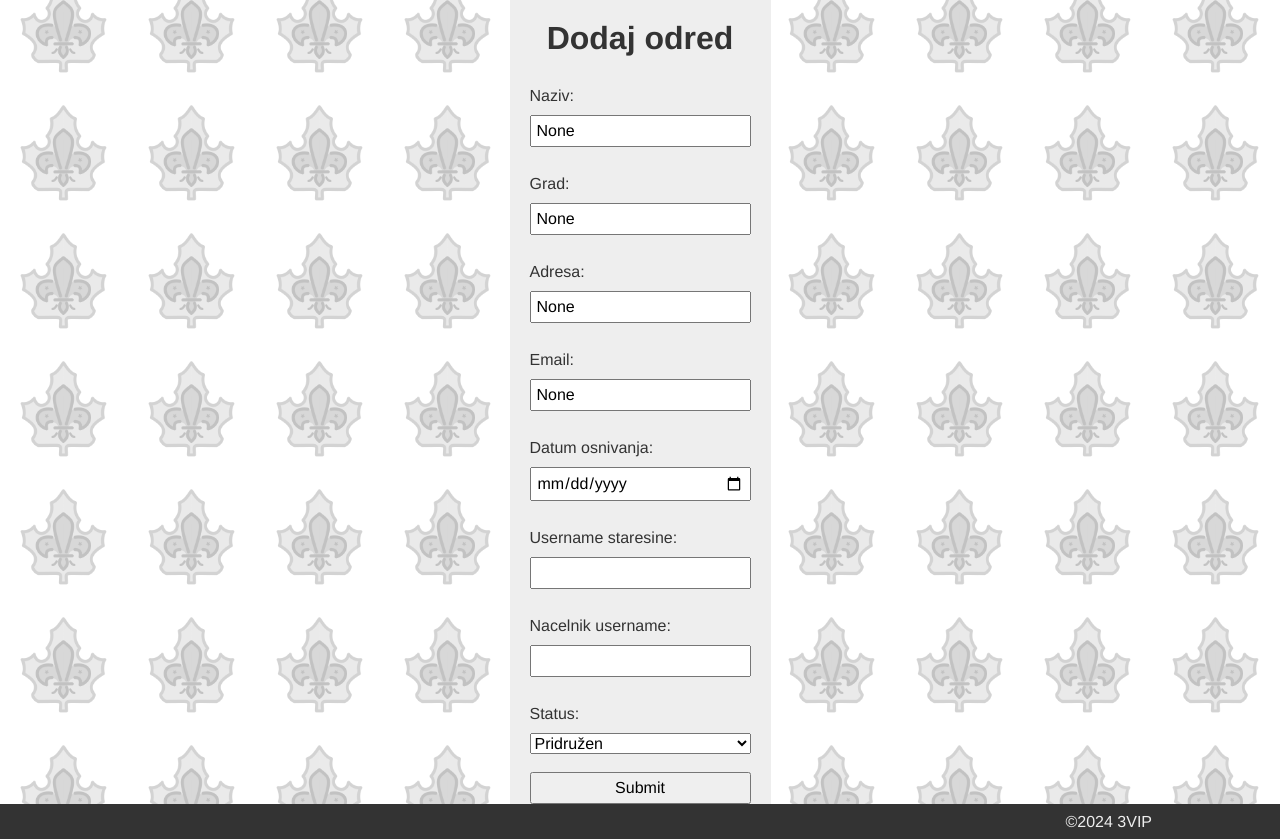
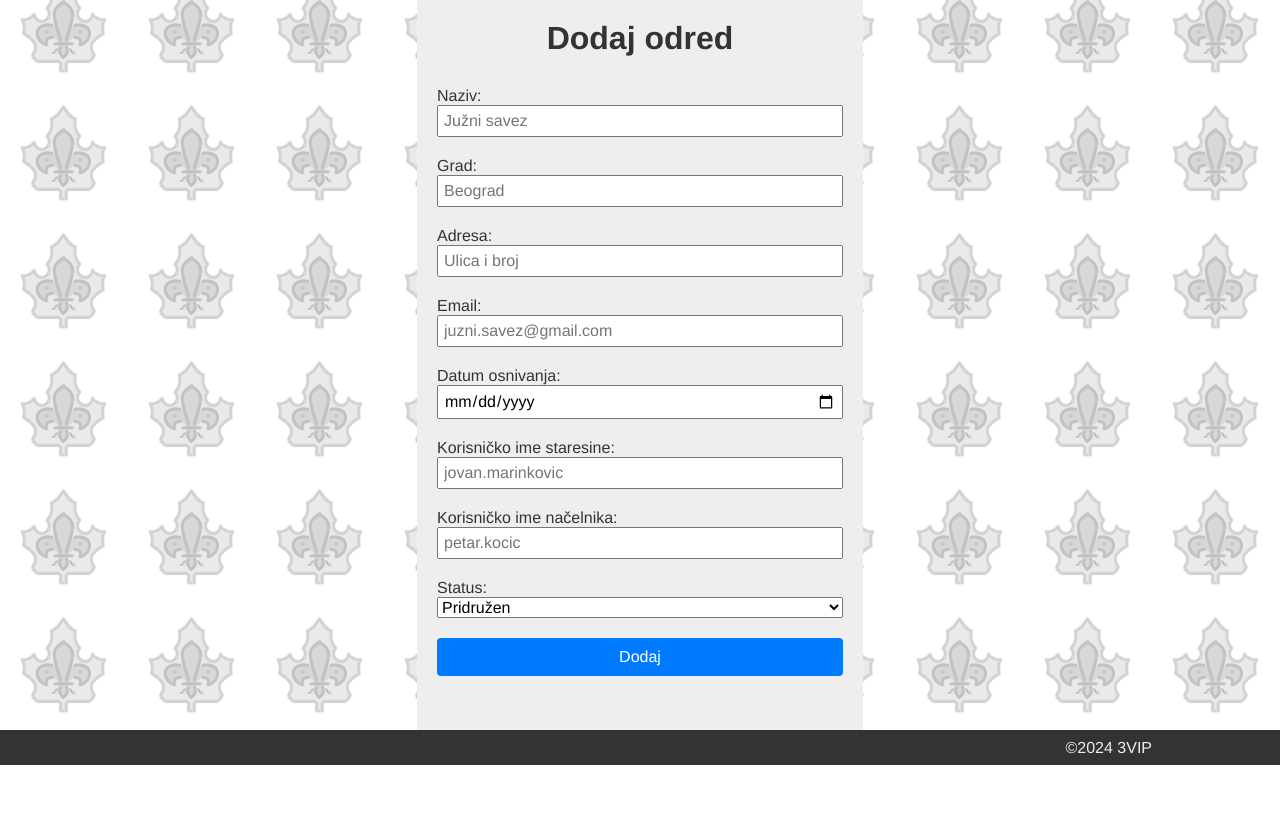
Before and after one commit to Kiconii13/eScoutID, a Flask app: page /addSavez in a window 1280 px wide. Shown: the part 35-874 px from the top of the page. After the commit the page ends 800 px from the top, so only its background shows below. Run offline with Flask 3, Linux system fonts and the light colour scheme; the visitor is signed in with stand-in values (Sample User, id 1); data comes from the database, SQL or seed files in the repository.

Commit message:
reworked addOdred

```diff
--- a/static/styles.css
+++ b/static/styles.css
@@ -44,6 +44,10 @@ nav, footer {
 
 footer {
   justify-content: end;
+}
+
+hr {
+  margin: 10px 0;
 }
 
 nav ul {
--- a/templates/addOdred.html
+++ b/templates/addOdred.html
@@ -1,26 +1,48 @@
 {% extends 'base.html' %}
+
+{% block title %}
+Dodaj
+{% endblock %}
+
 {% block content %}
-<h1>{{ h1 }}</h1>
 <form action="#" method="post">
-    <label for="name">Naziv: </label>
-    <input type="text" id="name" name="name" value = "{{odred.name}}"><br>
-    <label for="city">Grad: </label>
-    <input type="text" id="city" name="city" value = "{{odred.city}}"><br>
-    <label for="address">Adresa: </label>
-    <input type="text" id="address" name="address" placeholder="Ulica Broj" value = "{{odred.address}}"><br>
-    <label for="email">Email:</label>
-    <input type="email" id="email" name="email" placeholder="mail@mail.com" value = "{{odred.email}}"><br>
-    <label for="founded_at">Datum osnivanja: </label>
-    <input type="date" id="founded_at" name="founded_at" value = "{{odred.founded_at}}"><br>
-    <label for="staresina_username">Username staresine: </label>
-    <input type="text" id="staresina_username" name="staresina_username" value = "{{odred.staresina.username}}"><br>
-    <label for="nacelnik_username">Nacelnik username: </label>
-    <input type="text" id="nacelnik_username" name="nacelnik_username" value = "{{odred.nacelnik.username}}" ><br>
-    <label for="status">Status: </label>
-    <select id="status" name="status">
-        <option value="pridružen">Pridružen</option>
-        <option value="punopravan">Punopravan</option>
-    </select>
-    <br><input type="submit" value="Submit">
+    <h1>{{ h1 }}</h1>
+    <label>
+        Naziv:
+        <input type="text" name="name" placeholder="Južni savez" required oninvalid="this.setCustomValidity('Unesite naziv saveza')" oninput="this.setCustomValidity('')">
+    </label>
+    <label>
+        Grad:
+        <input type="text" name="city" placeholder="Beograd" required oninvalid="this.setCustomValidity('Unesite naziv grada')" oninput="this.setCustomValidity('')">
+    </label>
+    <label>
+        Adresa:
+        <input type="text" name="address" placeholder="Ulica i broj" required oninvalid="this.setCustomValidity('Unesite adresu saveza')" oninput="this.setCustomValidity('')">
+    </label>
+    <label>
+        Email:
+        <input type="email" name="email" placeholder="juzni.savez@gmail.com" required oninvalid="this.setCustomValidity('Unesite adresu elektronske pošte saveza')" oninput="this.setCustomValidity('')">
+    </label>
+    <label>
+        Datum osnivanja:
+        <input type="date" name="founded_at" required oninvalid="this.setCustomValidity('Unesite datum osnivanja saveza')" oninput="this.setCustomValidity('')">
+    </label>
+    <label>
+        Korisničko ime staresine:
+        <input type="text" name="staresina_username" placeholder="jovan.marinkovic" required oninvalid="this.setCustomValidity('Unesite korisničko ime starešine')" oninput="this.setCustomValidity('')">
+    </label>
+    <label>
+        Korisničko ime načelnika:
+        <input type="text" name="nacelnik_username" placeholder="petar.kocic" required oninvalid="this.setCustomValidity('Unesite korisničko ime načelnika')" oninput="this.setCustomValidity('')">
+    </label>
+    <label>
+        Status:
+        <select id="status" name="status" required>
+            <option value="pridružen">Pridružen</option>
+            <option value="punopravan">Punopravan</option>
+        </select>
+    </label>
+
+    <input type="submit" value="Dodaj" class="btn">
 </form>
 {% endblock %}
--- a/templates/aktivnosti.html
+++ b/templates/aktivnosti.html
@@ -34,6 +34,8 @@ Aktivnosti
 
 {% else %}
 <h1>Upravljanje aktivnostima</h1>
+
+<hr>
 
 <form action="{{ url_for('new_aktivnost') }}" method="POST">
     <h2>Dodaj aktivnost</h2>
--- a/templates/base.html
+++ b/templates/base.html
@@ -1,5 +1,5 @@
 <!DOCTYPE html>
-<html lang="en">
+<html lang="sr">
 <head>
     <meta charset="UTF-8">
     <meta http-equiv="X-UA-Compatible" content="IE=edge"/>
--- a/templates/savezDashboard.html
+++ b/templates/savezDashboard.html
@@ -6,6 +6,7 @@ Savez Dashboard
 
 {% block content %}
     <table>
+        <caption>Spisak saveza</caption>
         <thead>
             <tr>
                 <th>Id</th>
@@ -35,5 +36,7 @@ Savez Dashboard
         {% endfor %}
         </tbody>
     </table>
-    <br><a href="{{ url_for('addSavez') }}">Dodaj novog clana</a>
+    <a href="{{ url_for('addSavez') }}">
+        Dodaj novi savez
+    </a>
 {% endblock %}
```
Also changed, not shown: templates/addClan.html (+8 -8 lines).
